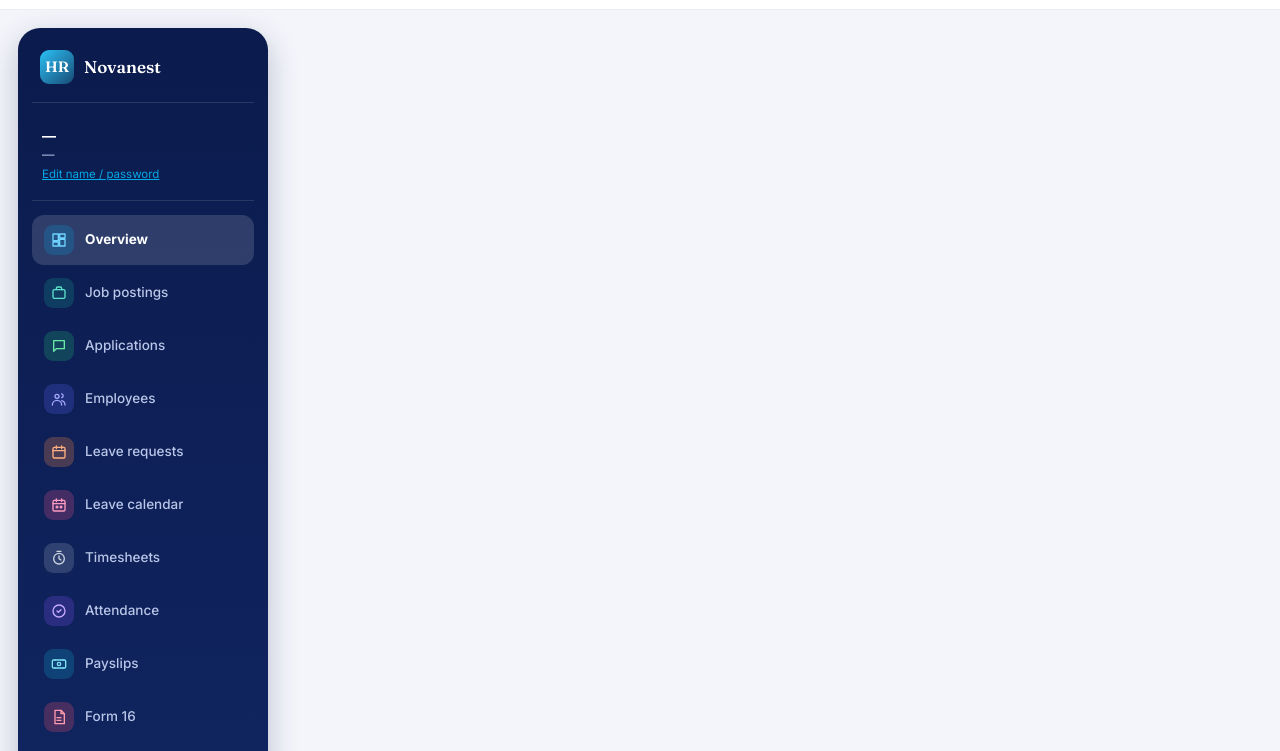
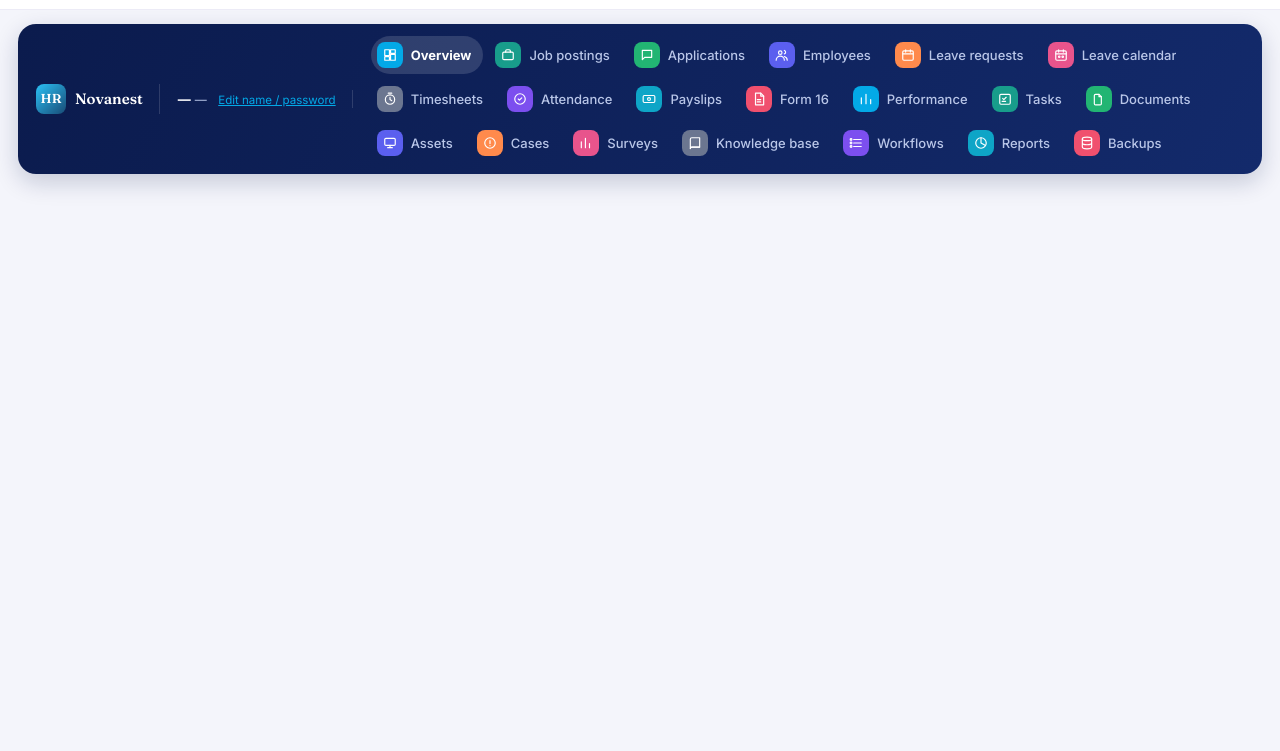
Before and after one commit to hr924/novanest-hr, a website: page public/admin.html in a window 1280 px wide. Shown: the part 49-800 px from the top of the page. Drawn offline with nearby package versions, Linux system fonts and the light colour scheme; no server answers.

Commit message:
horizantal

```diff
--- a/public/css/styles.css
+++ b/public/css/styles.css
@@ -322,85 +322,89 @@ textarea { resize: vertical; min-height: 80px; }
    Dashboard shell — sidebar + main app frame
    ================================================================ */
 .dash {
-  display: grid;
-  grid-template-columns: 250px 1fr;
+  display: flex;
+  flex-direction: column;
   min-height: calc(100vh - 65px);
   background: var(--paper);
-  gap: 18px;
-  padding: 18px;
+  gap: 14px;
+  padding: 14px 18px;
 }
 .sidebar {
-  background: linear-gradient(180deg, var(--navy-deep), var(--navy-mid));
-  border-right: none;
-  border-radius: 22px;
-  padding: 22px 14px 22px;
+  background: linear-gradient(120deg, var(--navy-deep), var(--navy-mid));
+  border-radius: 18px;
+  padding: 12px 18px;
   display: flex;
-  flex-direction: column;
-  box-shadow: 0 10px 30px rgba(11,27,77,0.25);
+  align-items: center;
+  flex-wrap: wrap;
+  gap: 10px 18px;
+  box-shadow: 0 8px 24px rgba(11,27,77,0.2);
 }
 .sidebar-logo {
   display: flex;
   align-items: center;
-  gap: 10px;
-  padding: 0 8px 18px;
-  margin-bottom: 10px;
-  border-bottom: 1px solid rgba(255,255,255,0.12);
+  gap: 9px;
+  padding-right: 16px;
+  border-right: 1px solid rgba(255,255,255,0.14);
 }
 .sidebar-logo .mark {
-  width: 34px; height: 34px; border-radius: 9px;
+  width: 30px; height: 30px; border-radius: 8px;
   background: var(--brand-gradient);
   display: flex; align-items: center; justify-content: center;
-  color: #fff; font-family: var(--font-display); font-weight: 700; font-size: 15px;
+  color: #fff; font-family: var(--font-display); font-weight: 700; font-size: 13px;
   flex-shrink: 0;
 }
-.sidebar-logo .name { font-family: var(--font-display); font-weight: 600; font-size: 17px; color: #fff; }
+.sidebar-logo .name { font-family: var(--font-display); font-weight: 600; font-size: 15px; color: #fff; }
 .sidebar .who {
-  font-size: 12.5px;
+  font-size: 12px;
   color: var(--navy-light);
-  padding: 12px 10px 16px;
-  border-bottom: 1px solid rgba(255,255,255,0.12);
-  margin-bottom: 14px;
+  padding-right: 16px;
+  border-right: 1px solid rgba(255,255,255,0.14);
+  line-height: 1.4;
+  white-space: nowrap;
 }
-.sidebar .who strong { color: #fff; display: block; font-size: 14px; }
-.sidebar-nav { flex: 1; overflow-y: auto; }
+.sidebar .who strong { color: #fff; font-size: 13px; margin-right: 4px; }
+.sidebar .who span { margin-right: 8px; }
+.sidebar .who div { display: inline; }
+.sidebar .who a { font-size: 11px; }
+.sidebar-nav { display: flex; flex-wrap: wrap; align-items: center; gap: 6px; flex: 1; }
 .sidebar-link {
   display: flex;
   align-items: center;
-  gap: 11px;
-  padding: 10px 12px;
-  border-radius: 12px;
-  font-size: 13.5px;
+  gap: 8px;
+  padding: 6px 12px 6px 6px;
+  border-radius: 30px;
+  font-size: 13px;
   color: var(--navy-light);
   text-decoration: none;
   cursor: pointer;
-  margin-bottom: 3px;
   font-weight: 500;
   min-width: 0;
   transition: background 0.12s ease, color 0.12s ease;
 }
 .sidebar-link .ico {
-  width: 30px; height: 30px; flex: 0 0 30px;
-  border-radius: 9px;
+  width: 26px; height: 26px; flex: 0 0 26px;
+  border-radius: 8px;
   display: flex; align-items: center; justify-content: center;
   background: rgba(255,255,255,0.1);
   color: var(--navy-light);
 }
-.sidebar-link .ico svg { width: 16px; height: 16px; }
-.sidebar-link.active .ico { background: rgba(255,255,255,0.22); color: #fff; }
-.sidebar-link .ico.m-blue   { background: rgba(3,169,231,0.22); color: #6FD2FF; }
-.sidebar-link .ico.m-teal   { background: rgba(24,157,139,0.25); color: #5FE0CB; }
-.sidebar-link .ico.m-green  { background: rgba(34,181,115,0.25); color: #6BE8A8; }
-.sidebar-link .ico.m-indigo { background: rgba(91,95,239,0.25); color: #A5A8FF; }
-.sidebar-link .ico.m-amber  { background: rgba(255,138,76,0.25); color: #FFB081; }
-.sidebar-link .ico.m-pink   { background: rgba(232,84,140,0.25); color: #FF9CC1; }
-.sidebar-link .ico.m-slate  { background: rgba(148,163,184,0.25); color: #CBD3E1; }
-.sidebar-link .ico.m-violet { background: rgba(124,79,239,0.25); color: #C4ACFF; }
-.sidebar-link .ico.m-cyan   { background: rgba(14,165,199,0.25); color: #7FE2F5; }
-.sidebar-link .ico.m-rose   { background: rgba(240,80,110,0.25); color: #FF9CAE; }
+.sidebar-link .ico svg { width: 14px; height: 14px; }
+.sidebar-link.active .ico { background: rgba(255,255,255,0.9); color: var(--navy-deep); }
+.sidebar-link .ico.m-blue   { background: #03A9E7; color: #fff; }
+.sidebar-link .ico.m-teal   { background: #189D8B; color: #fff; }
+.sidebar-link .ico.m-green  { background: #22B573; color: #fff; }
+.sidebar-link .ico.m-indigo { background: #5B5FEF; color: #fff; }
+.sidebar-link .ico.m-amber  { background: #FF8A4C; color: #fff; }
+.sidebar-link .ico.m-pink   { background: #E8548C; color: #fff; }
+.sidebar-link .ico.m-slate  { background: #6B7690; color: #fff; }
+.sidebar-link .ico.m-violet { background: #7C4FEF; color: #fff; }
+.sidebar-link .ico.m-cyan   { background: #0EA5C7; color: #fff; }
+.sidebar-link .ico.m-rose   { background: #F0506E; color: #fff; }
 .sidebar-link > span:last-child {
   white-space: nowrap;
   overflow: hidden;
   text-overflow: ellipsis;
+  max-width: 140px;
   line-height: 1.3;
 }
 .sidebar-link:hover { background: rgba(255,255,255,0.08); color: #fff; }
@@ -621,11 +625,12 @@ textarea { resize: vertical; min-height: 80px; }
 .mt-24 { margin-top: 24px; }
 
 @media (max-width: 780px) {
-  .dash { grid-template-columns: 1fr; }
   .dash { padding: 10px; gap: 10px; }
-  .sidebar { display: flex; overflow-x: auto; border-radius: 16px; padding: 10px; }
+  .sidebar { padding: 8px 10px; border-radius: 14px; }
   .sidebar-logo, .sidebar .who { display: none; }
-  .sidebar-nav { display: flex; }
+  .sidebar-nav { flex-wrap: nowrap; overflow-x: auto; -webkit-overflow-scrolling: touch; }
+  .sidebar-link { flex-shrink: 0; }
+  .sidebar-link > span:last-child { max-width: 100px; }
   .stat-row { grid-template-columns: repeat(2, 1fr); }
   .module-grid { grid-template-columns: 1fr; }
   .dash-grid-2, .dash-grid-bottom { grid-template-columns: 1fr; }
```
